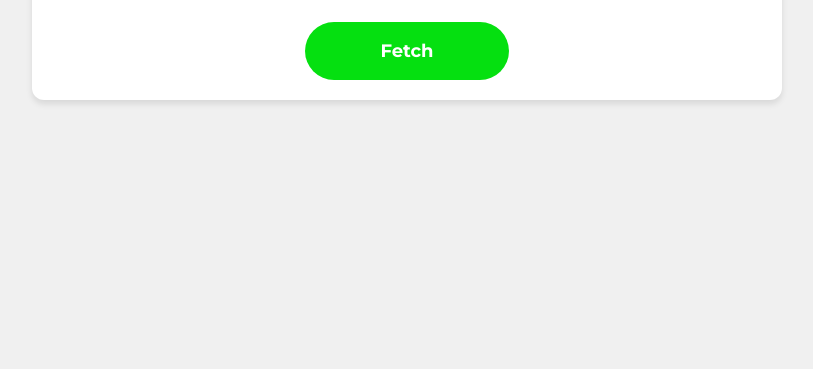
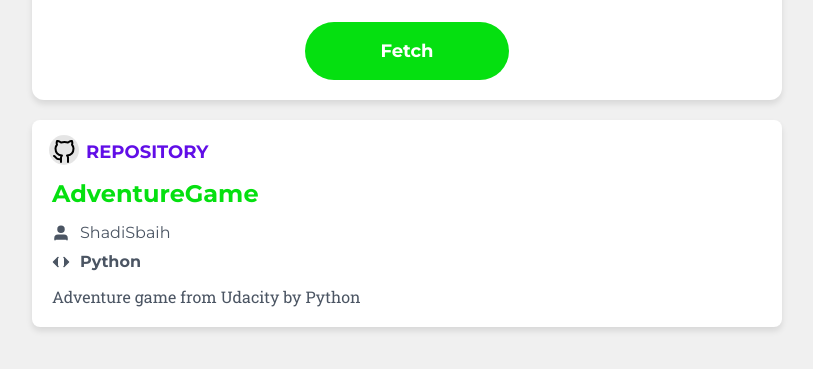
Before and after one commit to ShadiSbaih/GitHub-repositories-viewer-, a plain HTML site: page index.html in a window 1280 px wide. Shown: the part 147-516 px from the top of the page, without its empty margins (233-1046 px from the left). Drawn offline with Linux system fonts and the light colour scheme.

Commit message:
hover circle added

```diff
--- a/index.html
+++ b/index.html
@@ -18,6 +18,30 @@
         </div>
         <div class="profile-info">
             <!-- <div class="item-repo"></div> -->
+            <div class="item-repo">
+                <div class="repo-header">
+                    <svg class="repo-icon" xmlns="http://www.w3.org/2000/svg" viewBox="0 0 24 24" fill="none" stroke="currentColor" stroke-width="2" stroke-linecap="round" stroke-linejoin="round">
+                        <path d="M9 19c-5 1.5-5-2.5-7-3m14 6v-3.87a3.37 3.37 0 0 0-.94-2.61c3.14-.35 6.44-1.54 6.44-7A5.44 5.44 0 0 0 20 4.77 5.07 5.07 0 0 0 19.91 1S18.73.65 16 2.48a13.38 13.38 0 0 0-7 0C6.27.65 5.09 1 5.09 1A5.07 5.07 0 0 0 5 4.77a5.44 5.44 0 0 0-1.5 3.78c0 5.42 3.3 6.61 6.44 7A3.37 3.37 0 0 0 9 18.13V22"></path>
+                    </svg>
+                    <span class="repo-title">Repository</span>
+                </div>
+                <h2 class="repo-name">AdventureGame</h2>
+                <div class="repo-info">
+                    <svg class="info-icon" xmlns="http://www.w3.org/2000/svg" viewBox="0 0 24 24" fill="none" stroke="currentColor" stroke-width="2" stroke-linecap="round" stroke-linejoin="round">
+                        <path d="M20 21v-2a4 4 0 0 0-4-4H8a4 4 0 0 0-4 4v2"></path>
+                        <circle cx="12" cy="7" r="4"></circle>
+                    </svg>
+                    <span>ShadiSbaih</span>
+                </div>
+                <div class="repo-info">
+                    <svg class="info-icon" xmlns="http://www.w3.org/2000/svg" viewBox="0 0 24 24" fill="none" stroke="currentColor" stroke-width="2" stroke-linecap="round" stroke-linejoin="round">
+                        <polyline points="16 18 22 12 16 6"></polyline>
+                        <polyline points="8 6 2 12 8 18"></polyline>
+                    </svg>
+                    <span class="language">Python</span>
+                </div>
+                <p class="description">Adventure game from Udacity by Python</p>
+            </div>
         </div>
     </section>
 
--- a/style.css
+++ b/style.css
@@ -69,17 +69,20 @@ input#username {
     color: #333;
     caret-color: #05e010;
 }
+
 input#username:focus {
     border-color: #05e010;
     box-shadow: inset 1px 1px 1px 1px rgba(5, 224, 16, 0.5), inset -1px -1px 1px 1px rgba(5, 224, 16, 0.5);
 }
-input#username::selection{
+
+input#username::selection {
     background-color: #e00505;
     color: #fff;
 }
+
 #fetch-btn {
     width: clamp(120px, 30%, 750px);
-    padding: 18px ;
+    padding: 18px;
     background-color: #05e010;
     color: #fff;
     border: none;
@@ -103,15 +106,58 @@ input#username::selection{
     gap: 20px;
     width: 100%;
 }
-
 .item-repo {
     width: clamp(280px, 90%, 750px);
     background-color: white;
     border-radius: 8px;
     box-shadow: 0 4px 6px rgba(0, 0, 0, 0.1);
     padding: 20px;
-    z-index: 2;
+    position: relative;
+    overflow: hidden;
 }
+/*******************************************/
+
+.item-repo::before {
+    content: '';
+    position: absolute;
+    top: 0;
+    left: 0;
+    right: 0;
+    bottom: 0;
+    background-color: rgba(0, 0, 0, 0.1);
+    clip-path: circle(15px at 32px 30px);
+    transition: clip-path 0.5s ease-in-out;
+    z-index: 0;
+}
+
+.item-repo:hover::before {
+    clip-path: circle(150% at 15px 15px);
+}
+
+.item-repo * {
+    position: relative;
+    z-index: 1;
+    transition: color 0.3s ease;
+}
+
+/* .item-repo:hover * {
+    color: white;
+} */
+/*******************************************/
+/* Dark mode styles */
+body.dark-mode .item-repo {
+    background-color: #333;
+}
+
+body.dark-mode .item-repo::before {
+    background-color: rgba(255, 255, 255, 0.2);
+}
+
+/* body.dark-mode .item-repo:hover * {
+    color: #000;
+} */
+
+/*******************************************/
 
 .repo-header {
     display: flex;
@@ -229,19 +275,25 @@ body.dark-mode #fetch-btn {
 body.dark-mode .item-repo {
     background-color: #333;
 }
+
 body.dark-mode .repo-name {
     color: #ff1f1f;
 }
-body.dark-mode svg.repo-icon  {
+
+body.dark-mode svg.repo-icon {
     stroke: #5672f1;
 }
 
 body.dark-mode .description {
     color: #ccc;
 }
-body.dark-mode p ,body.dark-mode span,body.dark-mode svg{
+
+body.dark-mode p,
+body.dark-mode span,
+body.dark-mode svg {
     color: #ccc;
 }
-body.dark-mode .repo-title{
+
+body.dark-mode .repo-title {
     color: #28ff0c;
 }
```
